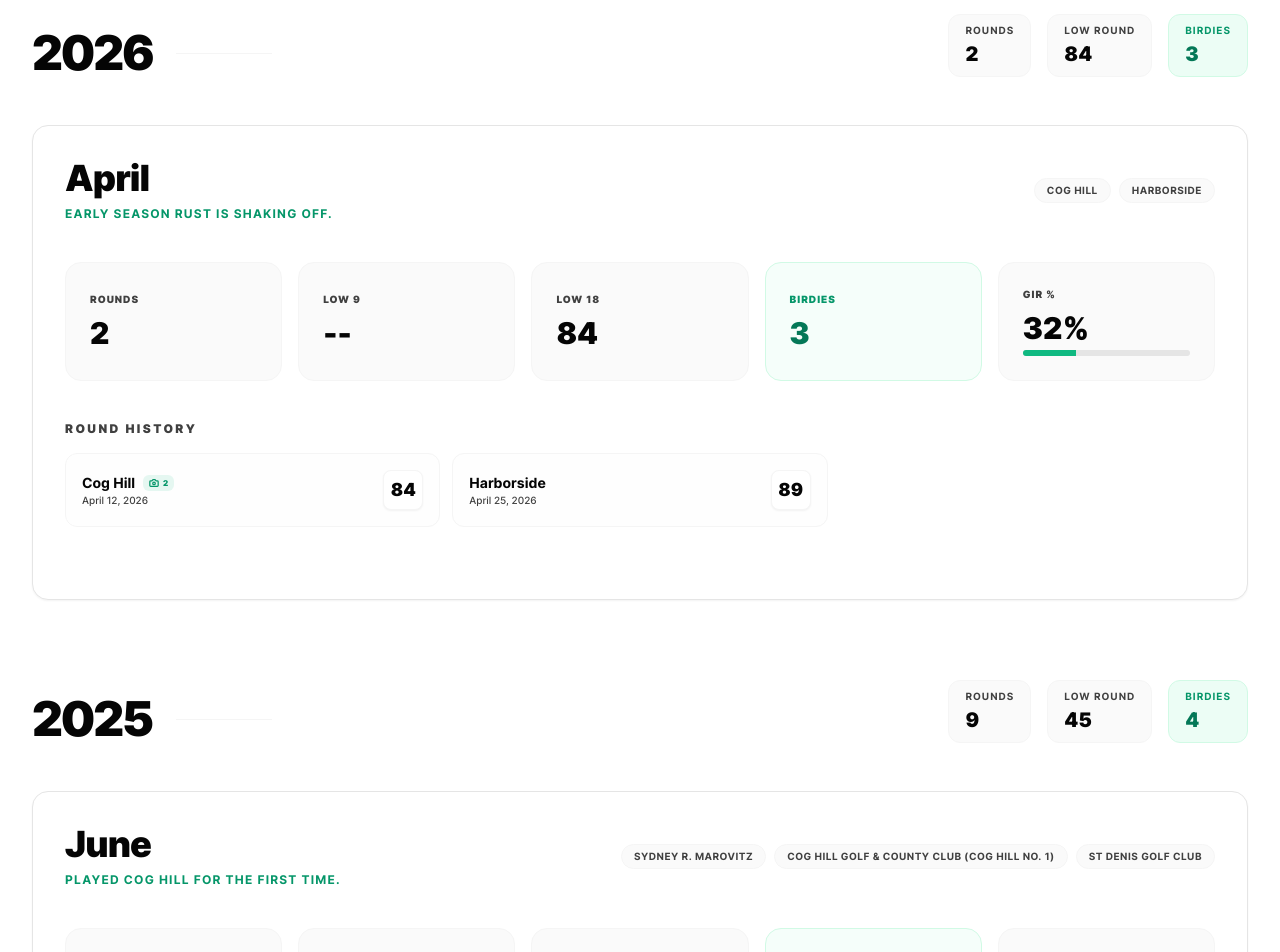
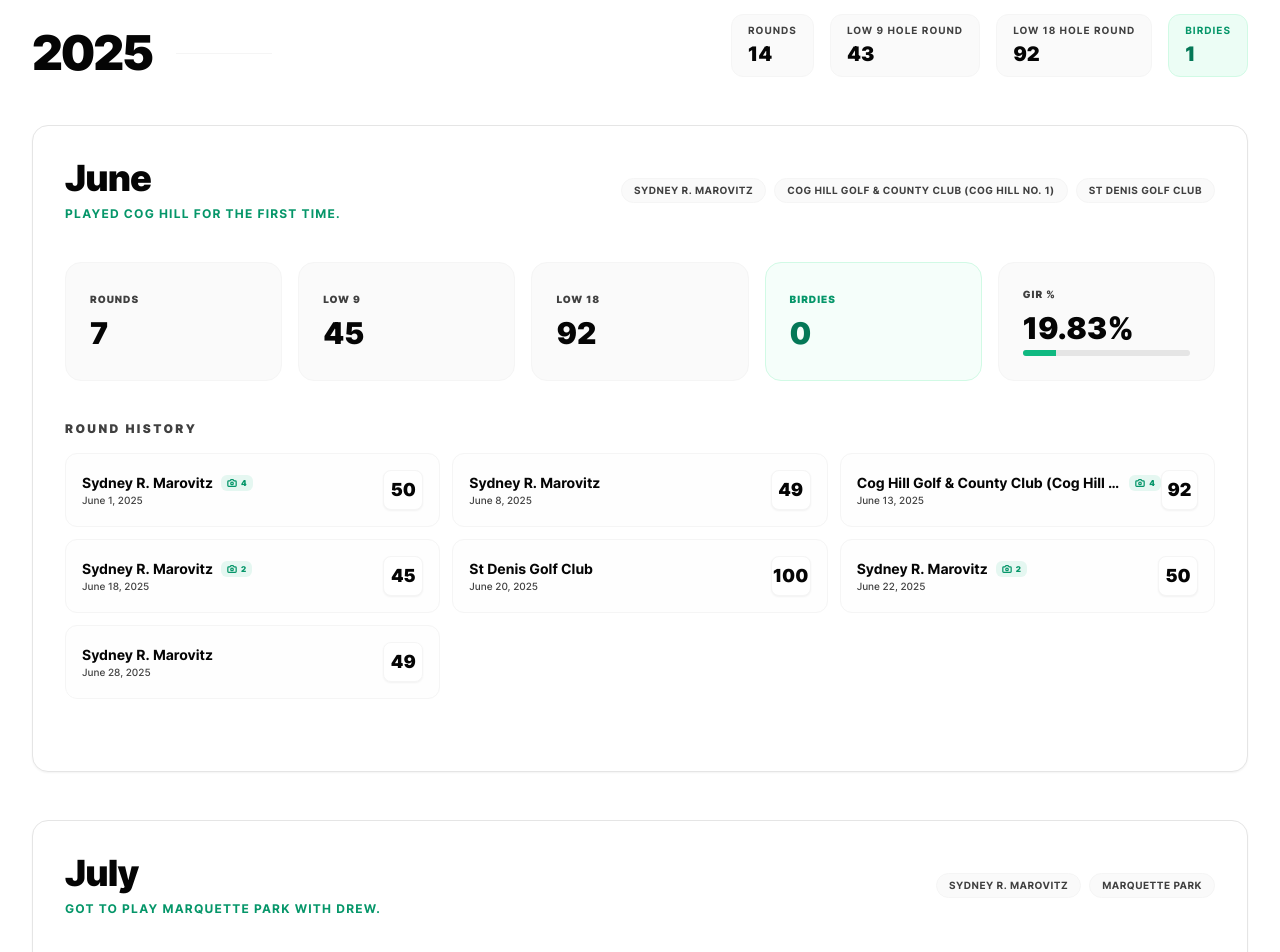
Before and after one commit to carson375/parker-carson, a Next.js app: page /hobbies/golfing in a window 1280 px wide. Shown: the part 360-1312 px from the top of the page. Built offline with nearby package versions, Linux system fonts and the light colour scheme.

Commit message:
Adding in some more golf months

```diff
--- a/data/golf.json
+++ b/data/golf.json
@@ -1,29 +1,4 @@
 [
-  {
-    "year": "2026",
-    "months": [
-      {
-        "month": "April",
-        "roundsDetail": [
-          {
-            "score": 84,
-            "course": "Cog Hill",
-            "date": "April 12, 2026",
-            "photos": [
-              "/photography/Kyoto 2024/IMG_2275.JPEG",
-              "/photography/Kyoto 2024/IMG_2279.JPEG"
-            ]
-          },
-          { "score": 89, "course": "Harborside", "date": "April 25, 2026" }
-        ],
-        "birdies": 3,
-        "girPercent": 32,
-        "highlight": "Early season rust is shaking off.",
-        "photos": [],
-        "videos": []
-      }
-    ]
-  },
   {
     "year": "2025",
     "months": [
@@ -82,15 +57,38 @@
         "videos": []
       },
       {
+        "month": "July",
+        "roundsDetail": [
+          { "score": 43, "course": "Sydney R. Marovitz", "date": "July 7, 2025" },
+          { "score": 49, "course": "Marquette Park", "date": "July 13, 2025" },
+          { "score": 49, "course": "Sydney R. Marovitz", "date": "July 27, 2025" }
+        ],
+        "birdies": 0,
+        "girPercent": 25.9,
+        "highlight": "Got to play Marquette Park with Drew.",
+        "photos": [],
+        "videos": []
+      },
+      {
         "month": "August",
         "roundsDetail": [
-          { "score": 81, "course": "Blackwolf Run", "date": "Aug 10, 2025" },
-          { "score": 84, "course": "Whistling Straits", "date": "Aug 24, 2025" }
+          { "score": 49, "course": "Sydney R. Marovitz", "date": "August 3, 2025" },
+          { "score": 44, "course": "Sydney R. Marovitz", "date": "August 10, 2025" },
+          { "score": 50, "course": "Sydney R. Marovitz", "date": "August 23, 2025" },
+          {
+            "score": 47,
+            "course": "Sydney R. Marovitz",
+            "date": "August 29, 2025",
+            "photos": [
+              "/golfing/2025_August/IMG_4795.JPG"
+            ]
+          }
         ],
-        "birdies": 4,
-        "girPercent": 38,
-        "highlight": "Consistent ball striking all month.",
-        "photos": []
+        "birdies": 1,
+        "girPercent": 30.5,
+        "highlight": "First birdie of the year!",
+        "photos": [],
+        "videos": []
       }
     ]
   }
--- a/pages/hobbies/golfing.tsx
+++ b/pages/hobbies/golfing.tsx
@@ -332,9 +332,12 @@ export default function Golfing() {
         <div className='w-full px-4 max-w-[1400px] mx-auto space-y-12 md:space-y-20'>
           {seasons.map(season => {
             const allRounds = season.months.flatMap(m => m.roundsDetail)
+            const rounds9 = allRounds.filter(r => r.score < 70)
+            const rounds18 = allRounds.filter(r => r.score >= 70)
+
+            const low9 = rounds9.length > 0 ? Math.min(...rounds9.map(r => r.score)) : '--'
+            const low18 = rounds18.length > 0 ? Math.min(...rounds18.map(r => r.score)) : '--'
             const totalRounds = allRounds.length
-            const lowScore =
-              totalRounds > 0 ? Math.min(...allRounds.map(r => r.score)) : '--'
             const totalBirdies = season.months.reduce(
               (acc, m) => acc + m.birdies,
               0
@@ -361,10 +364,18 @@ export default function Golfing() {
                     </div>
                     <div className='px-3 py-1.5 md:px-4 md:py-2 rounded-xl bg-gray-50 dark:bg-gray-800/50 border border-gray-100 dark:border-gray-800/50'>
                       <p className='text-[8px] md:text-[10px] font-bold text-secondary uppercase tracking-widest mb-0.5'>
-                        Low Round
+                        Low 9 Hole Round
                       </p>
                       <p className='text-lg md:text-xl font-black text-primary'>
-                        {lowScore}
+                        {low9}
+                      </p>
+                    </div>
+                                        <div className='px-3 py-1.5 md:px-4 md:py-2 rounded-xl bg-gray-50 dark:bg-gray-800/50 border border-gray-100 dark:border-gray-800/50'>
+                      <p className='text-[8px] md:text-[10px] font-bold text-secondary uppercase tracking-widest mb-0.5'>
+                        Low 18 Hole Round
+                      </p>
+                      <p className='text-lg md:text-xl font-black text-primary'>
+                        {low18}
                       </p>
                     </div>
                     <div className='px-3 py-1.5 md:px-4 md:py-2 rounded-xl bg-emerald-50 dark:bg-emerald-500/10 border border-emerald-100 dark:border-emerald-500/20'>
```
